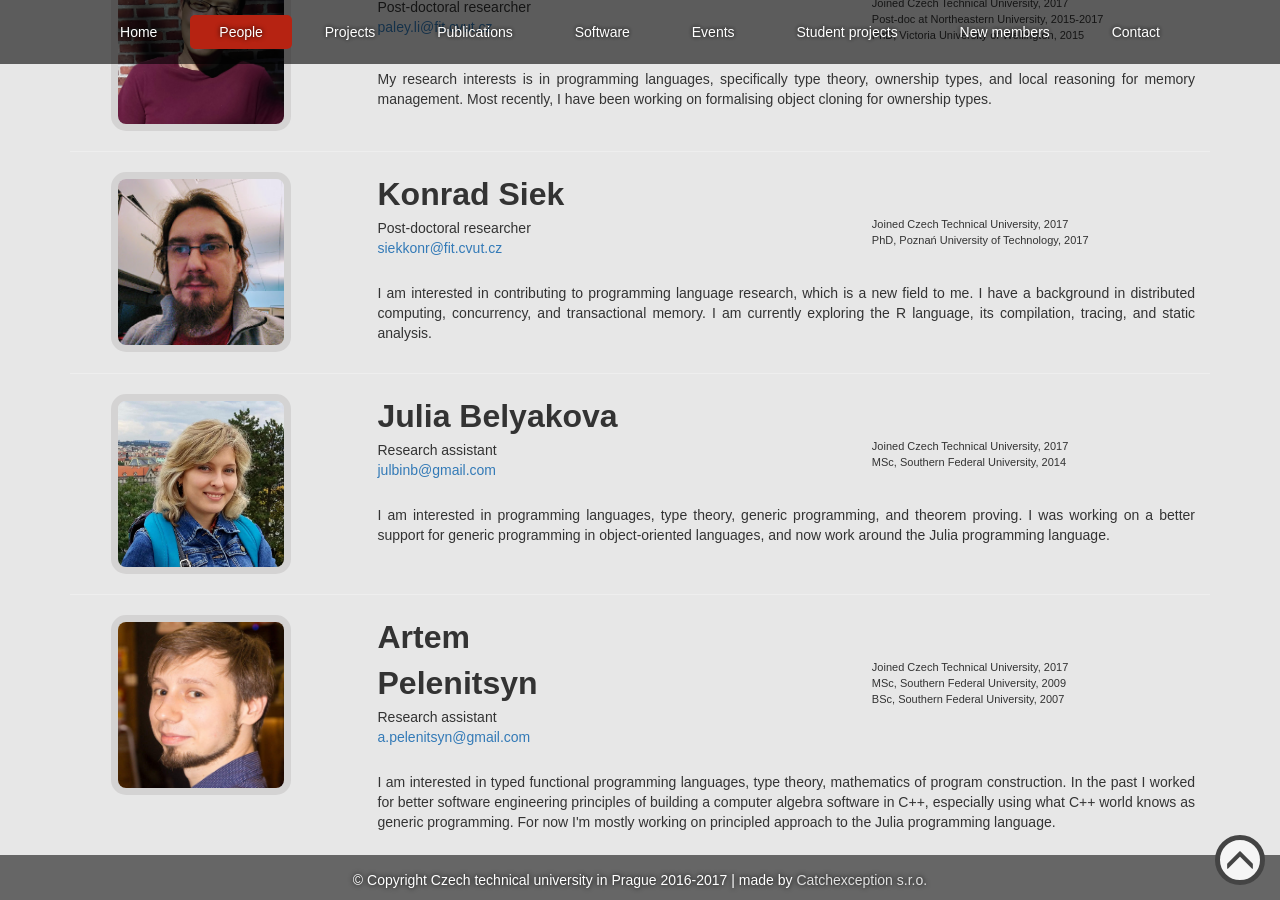
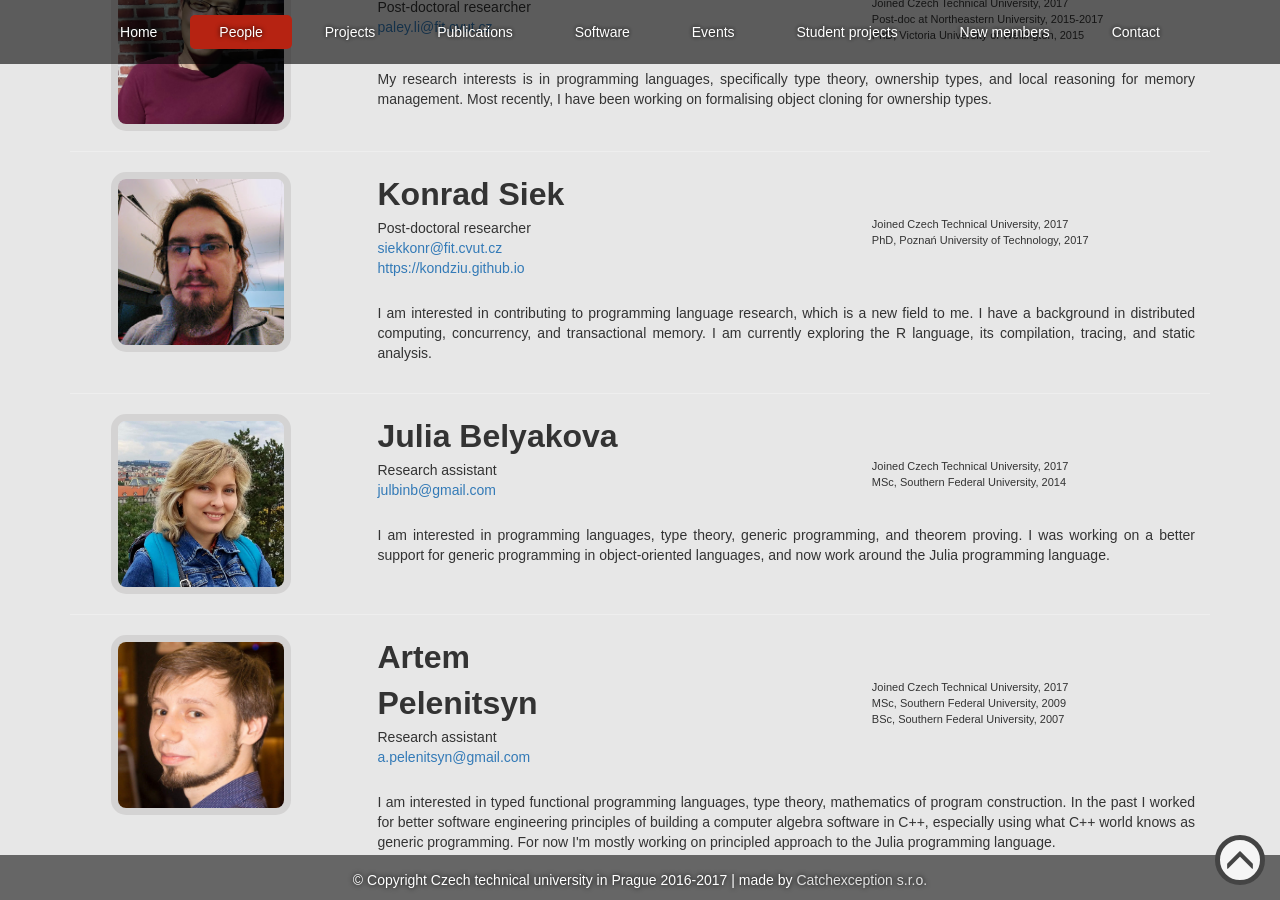
Before and after one commit to PRL-PRG/prl-prg.github.io, a Jekyll site: the page built from people.md, in a window 1280 px wide and 900 px high, scrolled down 980 px. Built offline with Jekyll 4.4.1, drawn with Linux system fonts in a browser that asks for light colours; some of the changed lines change nothing that is shown.

Commit message:
K Siek web

```diff
--- a/people.md
+++ b/people.md
@@ -57,6 +57,7 @@ people:
     photo: konrad_siek.jpg
     title: Post-doctoral researcher
     email: siekkonr@fit.cvut.cz
+    web: https://kondziu.github.io
     bio:
     - Joined Czech Technical University, 2017
     - PhD, Poznań University of Technology, 2017
```
